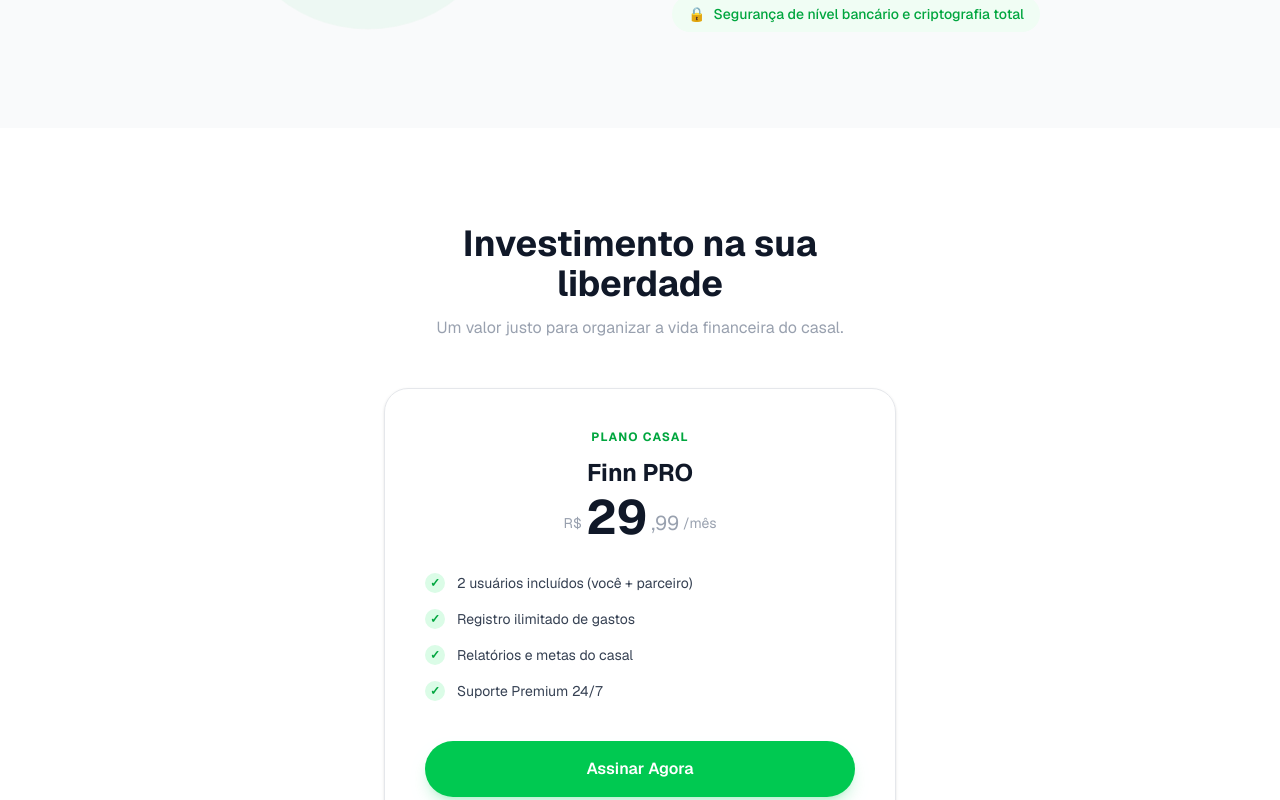
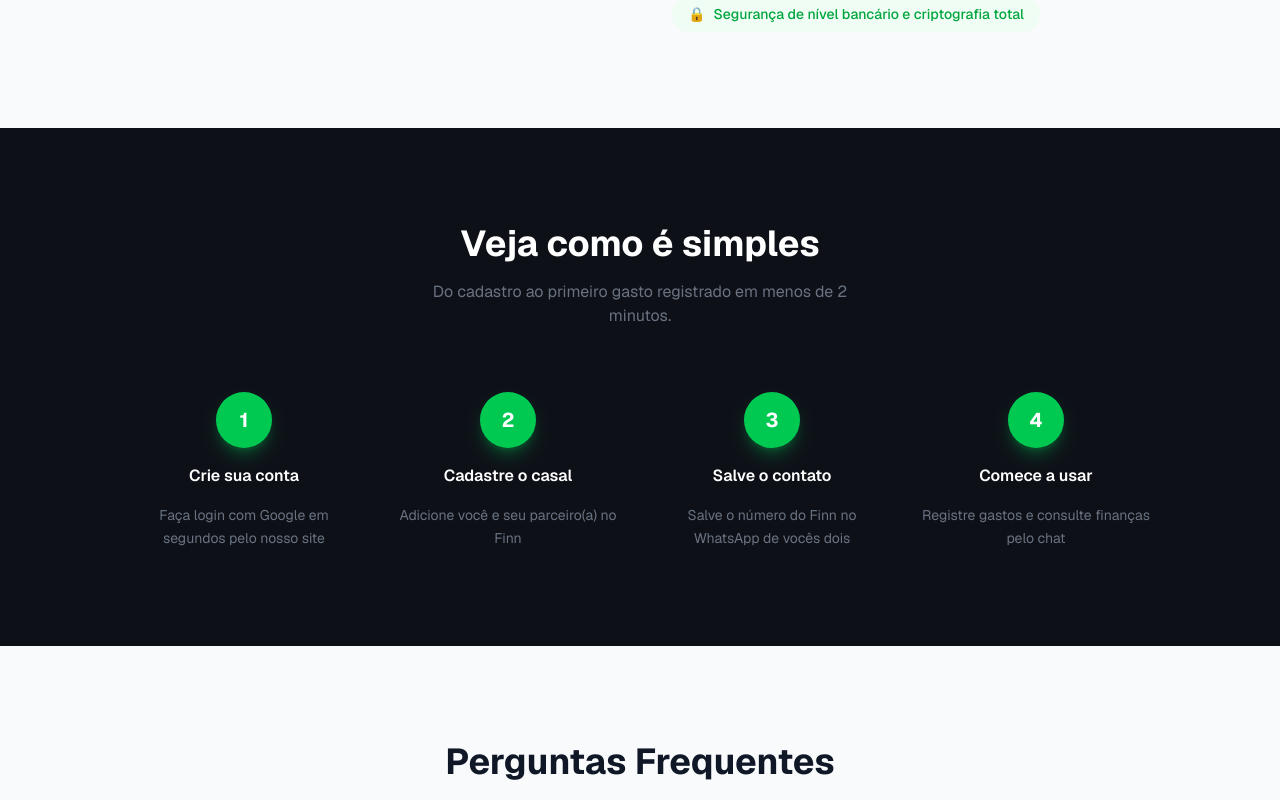
Before and after one commit to vitor-lv/couple-finance, a Next.js app: page / in a window 1280 px wide. Shown: the part 1680-2480 px from the top of the page. Built offline with nearby package versions, Linux system fonts and the light colour scheme.

Commit message:
hide: pricing and testimonials sections temporarily

```diff
--- a/src/app/page.tsx
+++ b/src/app/page.tsx
@@ -241,8 +241,8 @@
         </div>
       </section>
 
-      {/* PRICING */}
-      <section className="bg-white px-6 py-24">
+      {/* PRICING - hidden temporarily */}
+      {false && <section className="bg-white px-6 py-24">
         <div className="max-w-lg mx-auto text-center">
           <h2 className="text-3xl lg:text-4xl font-bold text-gray-900 mb-3">
             Investimento na sua liberdade
@@ -279,7 +279,7 @@
             <p className="text-gray-400 text-xs mt-4">7 dias grátis • Cancele quando quiser</p>
           </div>
         </div>
-      </section>
+      </section>}
 
       {/* HOW IT WORKS */}
       <section className="bg-[#0D1117] px-6 py-24">
@@ -300,8 +300,8 @@
         </div>
       </section>
 
-      {/* TESTIMONIALS */}
-      <section className="bg-white px-6 py-24">
+      {/* TESTIMONIALS - hidden temporarily */}
+      {false && <section className="bg-white px-6 py-24">
         <div className="max-w-5xl mx-auto">
           <h2 className="text-3xl lg:text-4xl font-bold text-center text-gray-900 mb-14">
             O que dizem nossos usuários
@@ -329,7 +329,7 @@
             ))}
           </div>
         </div>
-      </section>
+      </section>}
 
       {/* FAQ */}
       <section className="bg-gray-50 px-6 py-24">
```
